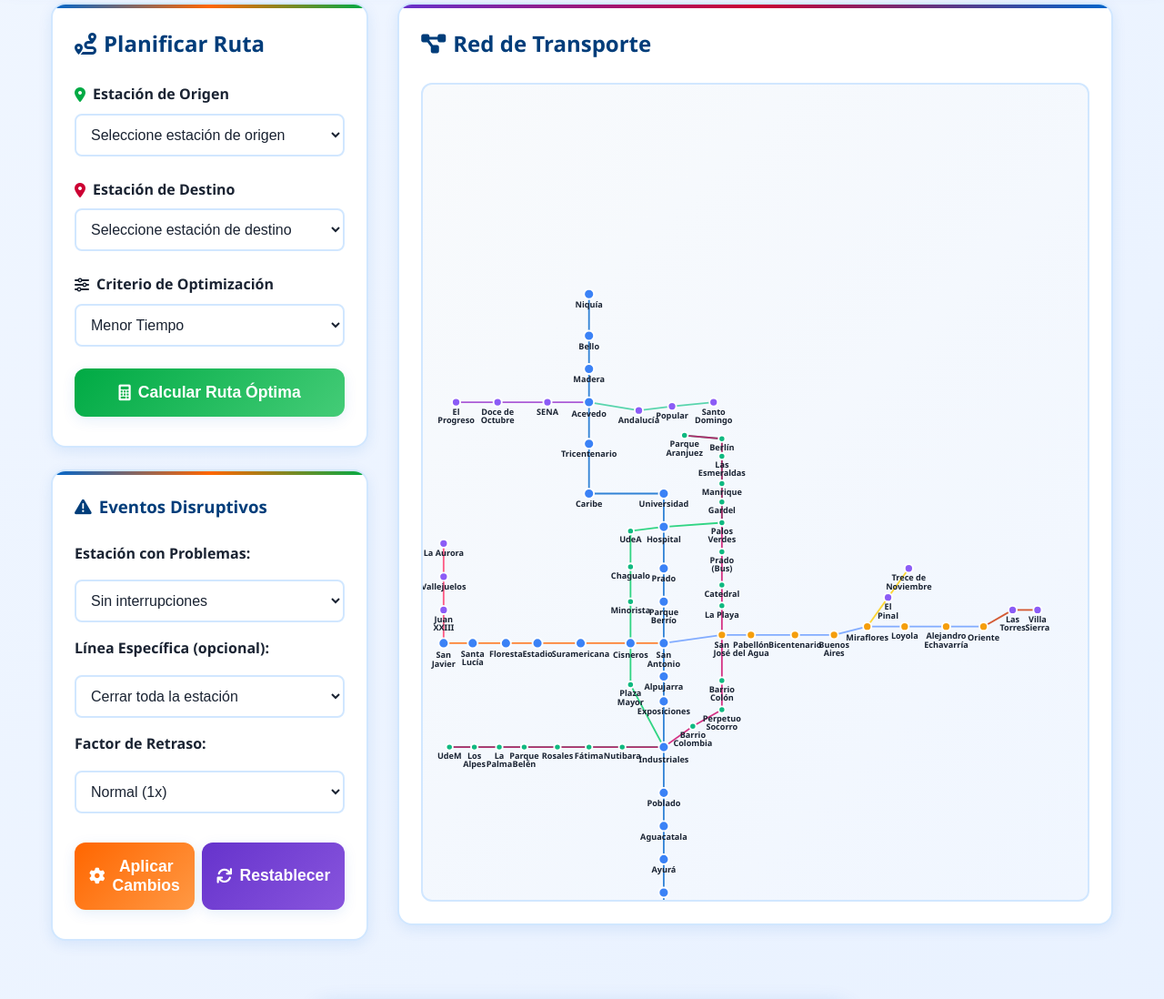
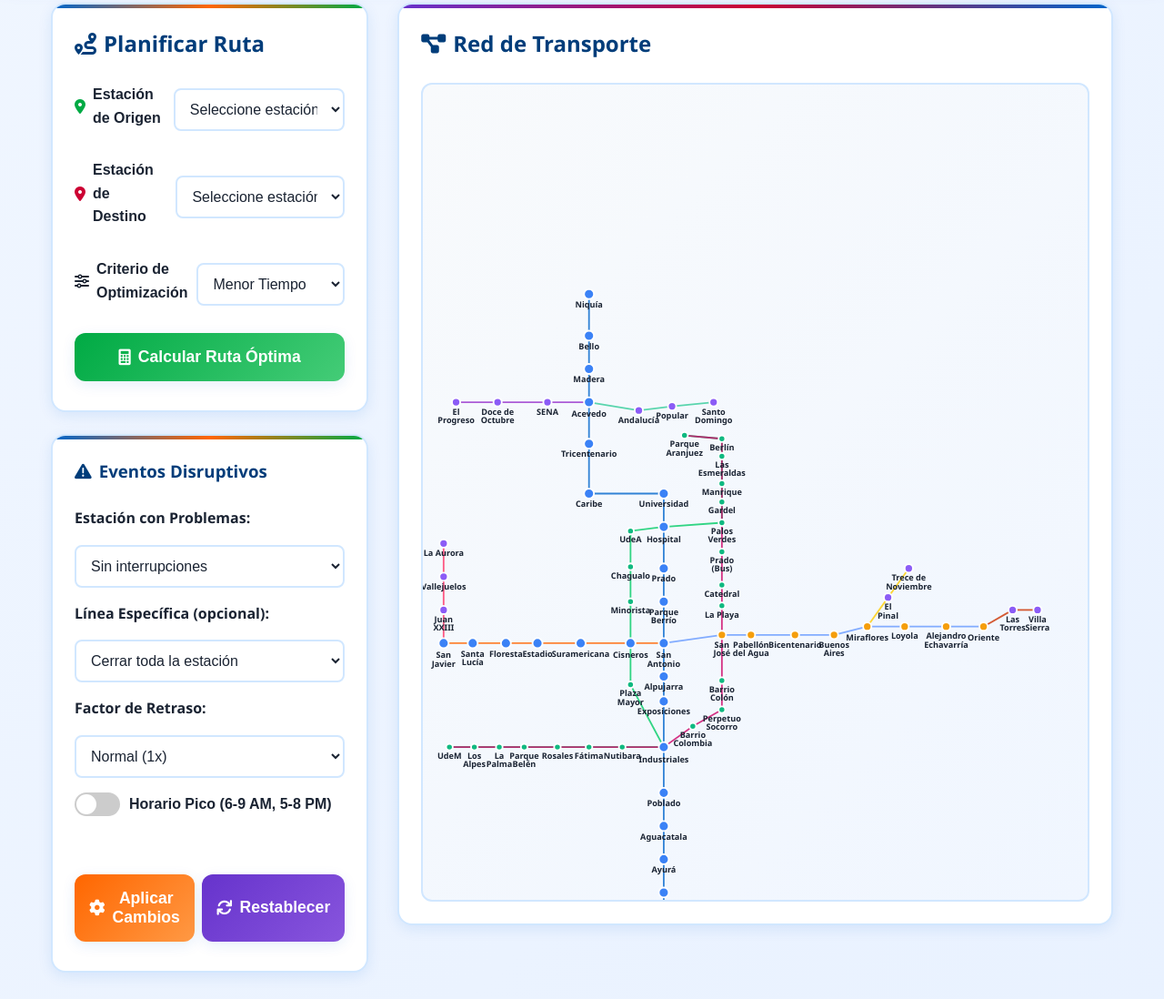
Before and after one commit to Davidsvr04/SistemaMetro, a plain HTML site: page index.html in a window 1280 px wide. Shown: the part 260-1358 px from the top of the page at 91% size. Drawn offline with Linux system fonts and the light colour scheme.

Commit message:
Ajuste Hora Pico

```diff
--- a/app.js
+++ b/app.js
@@ -319,7 +319,13 @@ class MetroApp {
         try {
             const estacionCerrada = document.getElementById('estacionCerrada').value;
             const lineaCerrada = document.getElementById('lineaCerrada')?.value; // Nuevo selector
-            const factorRetraso = parseFloat(document.getElementById('factorRetraso').value);
+            let factorRetraso = parseFloat(document.getElementById('factorRetraso').value);
+            const horarioPico = document.getElementById('horarioPico').checked;
+
+            if(horarioPico) {
+                factorRetraso += 1.5;
+            }
+            console.log("factorRetraso:", factorRetraso);
 
             // Aplicar factor de retraso
             this.delayFactor = factorRetraso;
--- a/index.html
+++ b/index.html
@@ -95,6 +95,11 @@
                             <option value="2">Lluvia Intensa (2x)</option>
                             <option value="2.5">Mantenimiento (2.5x)</option>
                         </select>
+
+                        <div class="input-group">
+                            <input type="checkbox" id="horarioPico" />
+                            <label for="horarioPico">Horario Pico (6-9 AM, 5-8 PM)</label>
+                        </div>
 
                         <div class="disruption-buttons">
                             <button id="aplicarDisrupciones" class="disruption-btn">
--- a/styles.css
+++ b/styles.css
@@ -638,6 +638,60 @@ body {
     stroke-dasharray: 5,5;
 }
 
+.input-group {
+    display: flex;
+    align-items: center;
+    gap: 10px;
+    font-family: Arial, sans-serif;
+  }
+
+  /* Ocultar el checkbox original */
+#horarioPico {
+    display: none;
+}
+
+/* Estilo del switch */
+#horarioPico + label {
+    position: relative;
+    padding-left: 60px; /* espacio para el switch */
+    cursor: pointer;
+}
+
+#horarioPico + label::before {
+    content: "";
+    position: absolute;
+    left: 0;
+    top: 50%;
+    transform: translateY(-50%);
+    width: 50px;
+    height: 26px;
+    background: #ccc; /* gris cuando está apagado */
+    border-radius: 20px;
+    transition: background 0.3s;
+}
+
+#horarioPico + label::after {
+    content: "";
+    position: absolute;
+    left: 2px;
+    top: 50%;
+    transform: translateY(-50%);
+    width: 22px;
+    height: 22px;
+    background: white;
+    border-radius: 50%;
+    transition: transform 0.3s;
+}
+
+/* Cuando está activo */
+#horarioPico:checked + label::before {
+    background: #4caf50; /* verde */
+}
+
+#horarioPico:checked + label::after {
+    transform: translate(24px, -50%);
+}
+
 /* Responsive design */
 @media (max-width: 768px) {
     .main-content {
```
